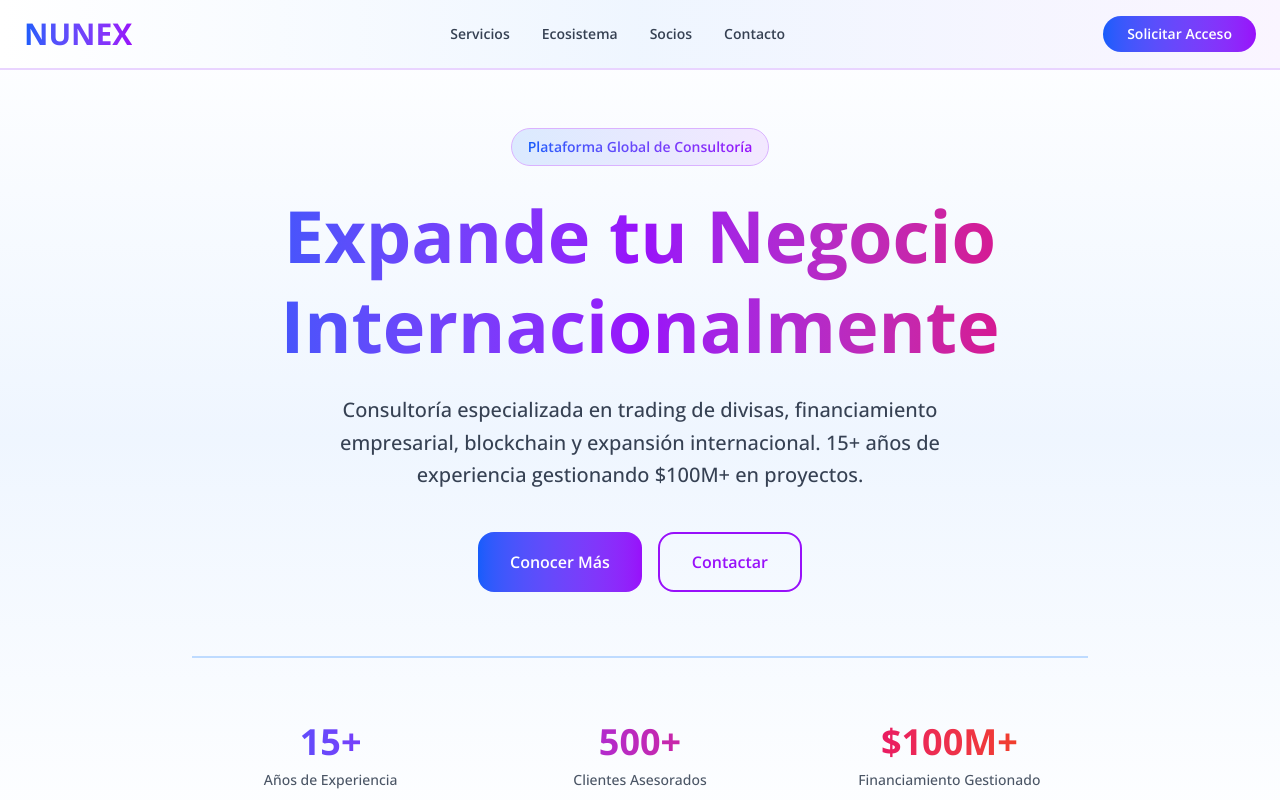
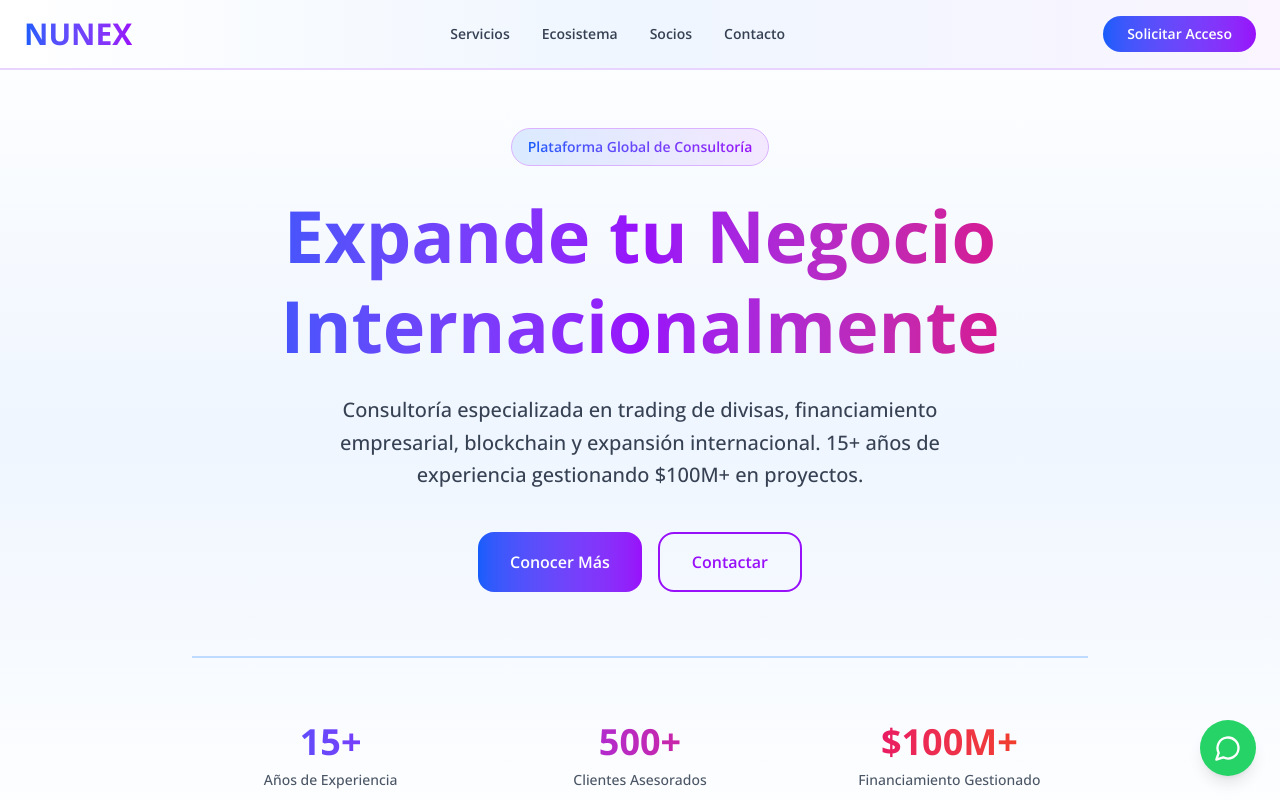
Before and after one commit to SmarterCL/nunex.lat, a Next.js app: page / in a window 1280 px wide. Shown: the top 800 px of the page. Built offline with nearby package versions, Linux system fonts and the light colour scheme.

Commit message:
feat: add WhatsApp floating button with +5491126569822

```diff
--- a/app/layout.tsx
+++ b/app/layout.tsx
@@ -2,6 +2,7 @@ import type React from "react"
 import type { Metadata } from "next"
 import { Open_Sans, Roboto } from "next/font/google"
 import { Analytics } from "@vercel/analytics/next"
+import WhatsAppFloat from "@/components/whatsapp-float"
 import "./globals.css"
 
 const openSans = Open_Sans({
@@ -38,6 +39,7 @@ html {
       </head>
       <body className={`${openSans.variable} ${roboto.variable}`}>
         {children}
+        <WhatsAppFloat />
         <Analytics />
       </body>
     </html>
--- /dev/null
+++ b/components/whatsapp-float.tsx
@@ -0,0 +1,21 @@
+'use client'
+
+import { MessageCircle } from 'lucide-react'
+
+export default function WhatsAppFloat() {
+  const phoneNumber = '+5491126569822'
+  const message = encodeURIComponent('Hola! Me interesa conocer más sobre Nunex.')
+  const whatsappUrl = `https://wa.me/${phoneNumber}?text=${message}`
+
+  return (
+    <a
+      href={whatsappUrl}
+      target="_blank"
+      rel="noopener noreferrer"
+      className="fixed bottom-6 right-6 z-50 flex h-14 w-14 items-center justify-center rounded-full bg-[#25D366] text-white shadow-lg transition-all hover:scale-110 hover:shadow-xl"
+      aria-label="Contactar por WhatsApp"
+    >
+      <MessageCircle className="h-7 w-7" />
+    </a>
+  )
+}
```
